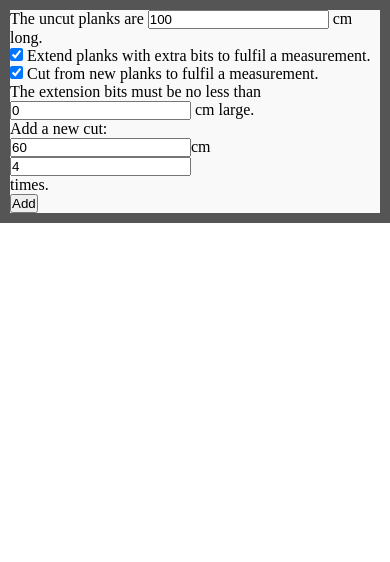
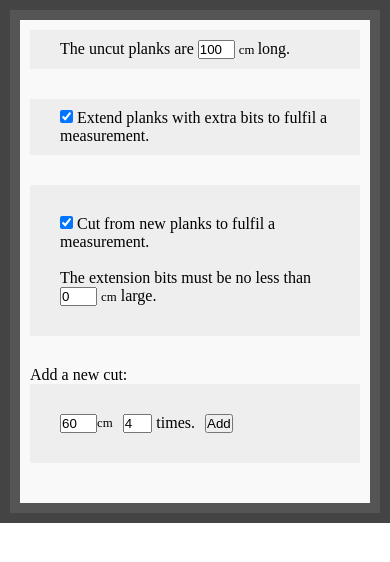
Before and after one commit to JackSuede/plankCalc, a website: page index.html in a window 390 px wide. Drawn offline with Linux system fonts and the light colour scheme.

Commit message:
Continuing mobile first

```diff
--- a/index.html
+++ b/index.html
@@ -27,23 +27,28 @@
                     </div>
 
                     <div class="size-limit column hidden">
+
                         <input type="checkbox" id="extend-reduced-checkbox" checked>
                         <label for="extend-reduced-checkbox">Cut from new planks to fulfil a measurement.</label>
-                        <br/>
+
+                        <br/> <br/>
+
                         <label for="size-limit">The extension bits must be no less than </label>
                         <input type="text" id="size-limit" class="text-input" placeholder="0" value="0"> <span class="cm-span">cm</span><span> large.</span>
+
                     </div>
+
 
                     <div class="inputs-footer">
                         <!-- <button id="generate">Generate Instructions</button> -->
                         <div class="add-measurements-heading">Add a new cut:</div>
                         <div class="measurements-inputs-wrapper">
-                            <input type="text" id="add-cut" class="measurement-text-input" value="60"><span class="cm-span">cm</span>
+                            <input type="text" id="add-cut" class="measurement-text-input text-input" value="60"><span class="cm-span">cm</span>
 
                             <div class="repeat-wrapper">
                                 <!-- <div class="repeat-text">Repeat</div> -->
                                 <input type="text" id="repeat-measurement" value="4">
-                                <div>times.</div>
+                                <span>times.</span>
                             </div>
                             <button id="add-cut-button">Add</button>
                         </div>
--- a/styles/style.css
+++ b/styles/style.css
@@ -36,32 +36,49 @@ body {
 
 
 #content {
-
+  width: 100%;
+  padding: 10px;
+  background-color: var(--color-200);
 }
 
 .inputs-container {
   padding: 10px;
   background-color: var(--color-300);
+
+  display: flex;
+  flex-direction: column;
+  justify-content: center;
+  align-items: center;
+
 }
 
 .inputs-wrapper {
+
+  padding: 10px;
   background-color: var(--color-900);
 
 }
 
 .text-input {
-
+  width: 5ch;
 }
 
 .cm-span {
-
+  font-size: 0.8rem;
 }
 
 .board-length-wrapper {
+  margin-bottom: var(--spacer);
+  padding: 10px var(--spacer);
+
+  background-color: var(--color-800);
 
 }
 
 .extend-wrapper {
+  margin-bottom: var(--spacer);
+  padding: 10px var(--spacer);
+  background-color: var(--color-800);
 
 }
 
@@ -74,12 +91,23 @@ body {
 }
 
 .size-limit {
+  margin-bottom: var(--spacer);
+  padding: var(--spacer);
 
+  display: inline-block;
+
+  background: var(--color-800);
 }
 
 
 .measurements-inputs-wrapper {
+  padding: var(--spacer);
+  margin-bottom: var(--spacer);
 
+  display: flex;
+  align-items: center;
+
+  background: var(--color-800);
 
 }
 
@@ -89,11 +117,11 @@ body {
 
 
 .repeat-wrapper {
-
+  margin: 0 10px;
 }
 
 .repeat-wrapper input {
-
+ width: 4ch;
 }
 
 .inputs-footer button {
```
